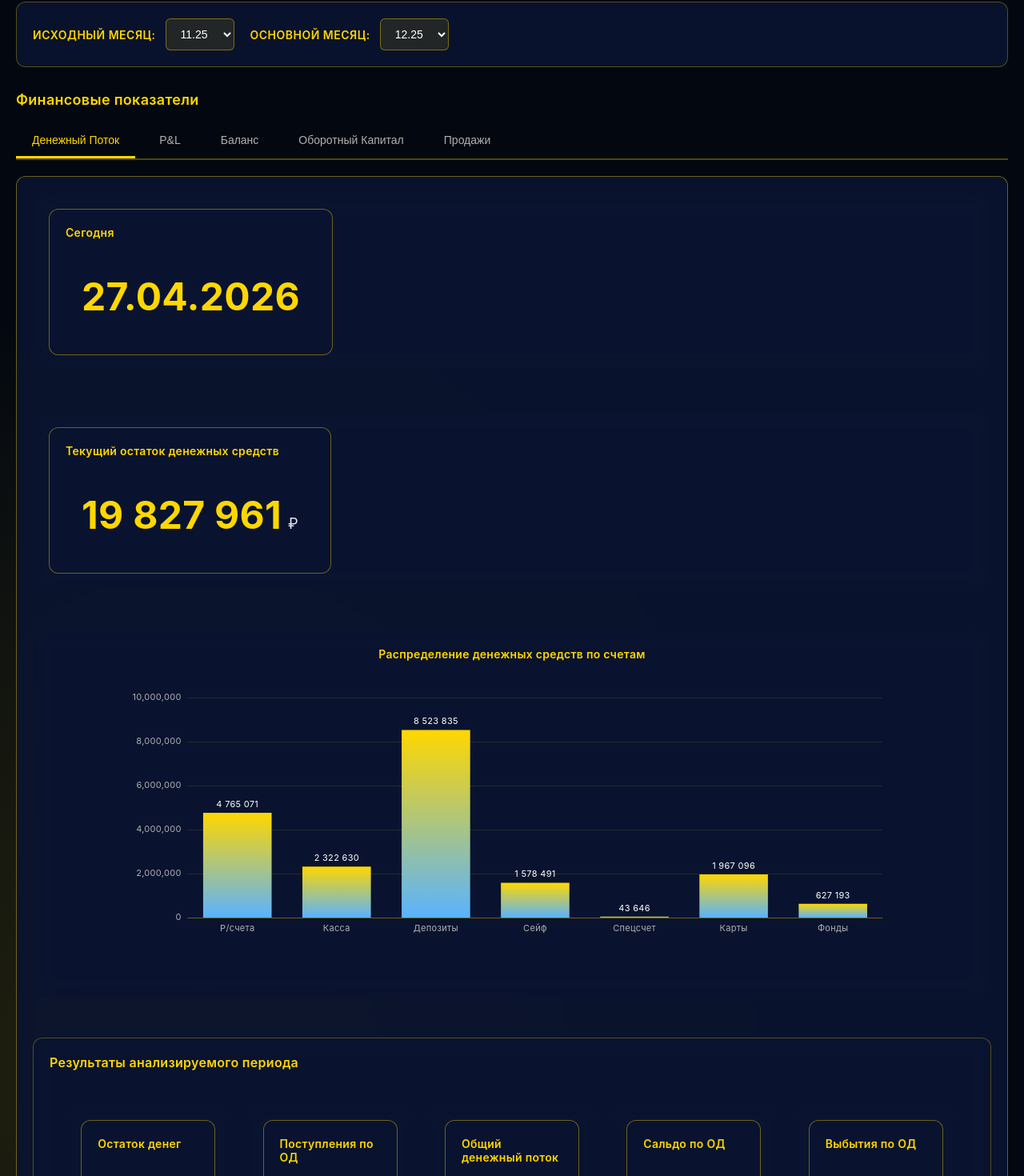
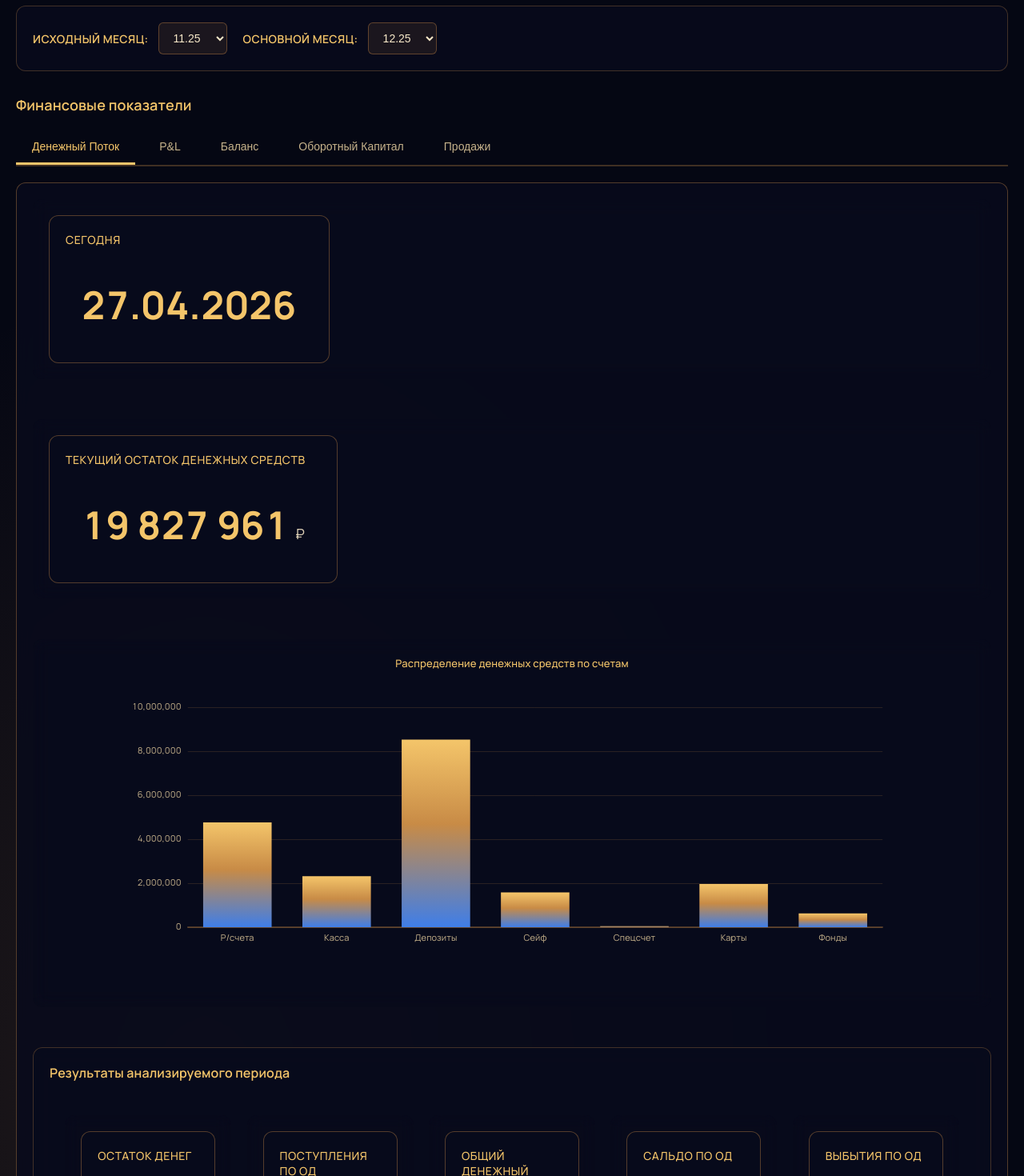
Before and after one commit to rtentser/dashboard-echarts, a React (Vite) app: page / in a window 1280 px wide. Shown: the part 87-1557 px from the top of the page at 80% size. Built offline with nearby package versions, Linux system fonts and the light colour scheme.

Commit message:
Fix styles

```diff
--- a/index.html
+++ b/index.html
@@ -1,12 +1,18 @@
 <!doctype html>
 <html lang="en">
+
 <head>
+  <link rel="preconnect" href="https://fonts.googleapis.com">
+  <link rel="preconnect" href="https://fonts.gstatic.com" crossorigin>
+  <link href="https://fonts.googleapis.com/css2?family=Manrope:wght@400;500;600;700&display=swap" rel="stylesheet">
   <meta charset="UTF-8" />
   <meta name="viewport" content="width=device-width, initial-scale=1.0" />
   <title>ECharts JSON MVP</title>
 </head>
+
 <body>
   <div id="root"></div>
   <script type="module" src="/src/main.tsx"></script>
 </body>
+
 </html>
--- a/src/chartConfigToOption.ts
+++ b/src/chartConfigToOption.ts
@@ -9,15 +9,22 @@ const ensureSameLength = (left: unknown[], right: unknown[], message: string) =>
 
 // Dark theme colors matching the design
 const darkThemeColors = {
-  bgDark: '#030810',
-  bgCard: '#0a1530',
-  borderGold: '#ffd700',
-  textGold: '#ffd700',
-  textLight: '#ffffff',
-  textMuted: '#b0b0b0',
-  blueLight: '#5ab3ff',
-  blueDark: '#1a2f50',
-  chartColors: ['#ffd700', '#5ab3ff', '#7cb342', '#ff6b6b', '#29b6f6', '#ab47bc'],
+  bgDark: '#0a1020',
+  bgCard: '#111a33',
+  borderGold: '#c88b46',
+  textGold: '#f4c56a',
+  textLight: '#f6e7c8',
+  textMuted: '#c7b38c',
+  blueLight: '#3f7ee8',
+  blueDark: '#102a5c',
+  chartColors: [
+    '#f4c56a',
+    '#3f7ee8',
+    '#2f63c7',
+    '#b87532',
+    '#a7d98b',
+    '#e25b4f',
+  ],
 };
 
 // Base dark theme configuration
@@ -25,40 +32,46 @@ const getDarkThemeConfig = (title: string = ''): Partial<EChartsOption> => ({
   backgroundColor: 'transparent',
   textStyle: {
     color: darkThemeColors.textLight,
-    fontFamily: 'Inter, system-ui, sans-serif',
+    fontFamily: 'Manrope, Inter, system-ui, sans-serif',
   },
   title: {
     text: title,
     textStyle: {
       color: darkThemeColors.textGold,
-      fontSize: 14,
-      fontWeight: 600,
+      fontSize: 13,
+      fontWeight: 500,
     },
     left: 'center',
     top: 0,
   },
   tooltip: {
-    backgroundColor: 'rgba(15, 37, 64, 0.9)',
-    borderColor: '#f0c674',
+    backgroundColor: 'rgba(20, 32, 58, 0.95)',
+    borderColor: '#c88b46',
     textStyle: {
       color: darkThemeColors.textLight,
+      fontFamily: 'Manrope, Inter, system-ui, sans-serif',
+      fontSize: 12,
     },
-    borderWidth: 1,
+    borderWidth: 1.25,
   },
   xAxis: {
     type: 'category',
     axisLine: {
       lineStyle: {
-        color: 'rgba(255, 215, 0, 0.3)',
+        color: 'rgba(200, 139, 70, 0.48)',
+        width: 1.5,
       },
     },
     axisLabel: {
       color: darkThemeColors.textMuted,
       fontSize: 11,
+      fontWeight: 400,
+      fontFamily: 'Manrope, Inter, system-ui, sans-serif',
     },
     splitLine: {
       lineStyle: {
-        color: 'rgba(255, 215, 0, 0.12)',
+        color: 'rgba(200, 139, 70, 0.18)',
+        width: 1,
       },
     },
   },
@@ -66,16 +79,20 @@ const getDarkThemeConfig = (title: string = ''): Partial<EChartsOption> => ({
     type: 'value',
     axisLine: {
       lineStyle: {
-        color: 'rgba(255, 215, 0, 0.3)',
+        color: 'rgba(200, 139, 70, 0.48)',
+        width: 1.5,
       },
     },
     axisLabel: {
       color: darkThemeColors.textMuted,
       fontSize: 11,
+      fontWeight: 400,
+      fontFamily: 'Manrope, Inter, system-ui, sans-serif',
     },
     splitLine: {
       lineStyle: {
-        color: 'rgba(255, 215, 0, 0.12)',
+        color: 'rgba(200, 139, 70, 0.18)',
+        width: 1,
       },
     },
   },
@@ -131,8 +148,8 @@ export const chartConfigToOption = (config: ChartConfig): EChartsOption => {
                 x2: 0,
                 y2: 1,
                 colorStops: [
-                  { offset: 0, color: 'rgba(255, 215, 0, 0.4)' },
-                  { offset: 1, color: 'rgba(255, 215, 0, 0.08)' },
+                  { offset: 0, color: 'rgba(244, 197, 106, 0.45)' },
+                  { offset: 1, color: 'rgba(200, 139, 70, 0.08)' },
                 ],
               },
             },
@@ -166,14 +183,6 @@ export const chartConfigToOption = (config: ChartConfig): EChartsOption => {
           type: 'bar',
           data: s.data,
           name: s.name,
-          label: {
-            show: true,
-            position: 'top',
-            color: darkThemeColors.textLight,
-            fontSize: 11,
-            formatter: ({ value }: any) =>
-              typeof value === 'number' ? value.toLocaleString('ru-RU') : String(value),
-          },
           itemStyle: {
             color: darkThemeColors.chartColors[idx % darkThemeColors.chartColors.length],
           },
@@ -199,8 +208,9 @@ export const chartConfigToOption = (config: ChartConfig): EChartsOption => {
                 x2: 0,
                 y2: 1,
                 colorStops: [
-                  { offset: 0, color: '#ffd700' },
-                  { offset: 1, color: '#5ab3ff' },
+                  { offset: 0, color: '#f4c56a' },
+                  { offset: 0.45, color: '#c88b46' },
+                  { offset: 1, color: '#3f7ee8' },
                 ],
               },
             },
@@ -213,19 +223,12 @@ export const chartConfigToOption = (config: ChartConfig): EChartsOption => {
                   x2: 0,
                   y2: 1,
                   colorStops: [
-                    { offset: 0, color: '#ffed4e' },
-                    { offset: 1, color: '#5ab3ff' },
+                    { offset: 0, color: '#ffe08a' },
+                    { offset: 0.45, color: '#d99a4a' },
+                    { offset: 1, color: '#5b9cff' },
                   ],
                 },
               },
-            },
-            label: {
-              show: true,
-              position: 'top',
-              color: darkThemeColors.textLight,
-              fontSize: 11,
-              formatter: ({ value }: any) =>
-                typeof value === 'number' ? value.toLocaleString('ru-RU') : String(value),
             },
           },
         ];
@@ -291,16 +294,20 @@ export const chartConfigToOption = (config: ChartConfig): EChartsOption => {
           type: 'value' as const,
           axisLine: {
             lineStyle: {
-              color: 'rgba(255, 215, 0, 0.3)',
+              color: 'rgba(200, 139, 70, 0.48)',
+              width: 1.5,
             },
           },
           axisLabel: {
             color: darkThemeColors.textMuted,
             fontSize: 11,
+            fontWeight: 400,
+            fontFamily: 'Manrope, Inter, system-ui, sans-serif',
           },
           splitLine: {
             lineStyle: {
-              color: 'rgba(255, 215, 0, 0.12)',
+              color: 'rgba(200, 139, 70, 0.18)',
+              width: 1,
             },
           },
         },
@@ -308,16 +315,20 @@ export const chartConfigToOption = (config: ChartConfig): EChartsOption => {
           type: 'value' as const,
           axisLine: {
             lineStyle: {
-              color: 'rgba(255, 215, 0, 0.3)',
+              color: 'rgba(200, 139, 70, 0.48)',
+              width: 1.5,
             },
           },
           axisLabel: {
             color: darkThemeColors.textMuted,
             fontSize: 11,
+            fontWeight: 400,
+            fontFamily: 'Manrope, Inter, system-ui, sans-serif',
           },
           splitLine: {
             lineStyle: {
-              color: 'rgba(255, 215, 0, 0.12)',
+              color: 'rgba(200, 139, 70, 0.18)',
+              width: 1,
             },
           },
         },
@@ -397,8 +408,8 @@ export const chartConfigToOption = (config: ChartConfig): EChartsOption => {
                 x2: 0,
                 y2: 1,
                 colorStops: [
-                  { offset: 0, color: 'rgba(255, 215, 0, 0.4)' },
-                  { offset: 1, color: 'rgba(255, 215, 0, 0.08)' },
+                  { offset: 0, color: 'rgba(244, 197, 106, 0.45)' },
+                  { offset: 1, color: 'rgba(200, 139, 70, 0.08)' },
                 ],
               },
             },
--- a/src/styles.css
+++ b/src/styles.css
@@ -1,15 +1,20 @@
 :root {
-  font-family: 'Inter', 'Segoe UI', system-ui, -apple-system, BlinkMacSystemFont, sans-serif;
-  --bg-dark: #030810;
-  --bg-card: #0a1530;
-  --border-gold: #ffd700;
-  --text-gold: #ffd700;
-  --text-light: #ffffff;
-  --text-muted: #b0b0b0;
-  --blue-light: #5ab3ff;
-  --blue-dark: #1a2f50;
-  --gradient-gold: linear-gradient(135deg, #ffd700 0%, #ffed4e 100%);
-  --glass: rgba(10, 21, 48, 0.9);
+  --bg-dark: #050713;
+  --bg-card: #0b1022;
+  --glass: rgba(8, 11, 28, 0.88);
+
+  --border-gold: #c88b46;
+  --text-gold: #f4c56a;
+  --text-light: #f6e7c8;
+  --text-muted: #c7b38c;
+
+  --blue-light: #3f7ee8;
+  --blue-dark: #102a5c;
+
+  --success: #a7d98b;
+  --danger: #e25b4f;
+
+  --gradient-gold: linear-gradient(135deg, #f8d47a 0%, #b87532 100%);
 }
 
 * {
@@ -19,11 +24,18 @@
 }
 
 body {
-  background: var(--bg-dark);
+  background: radial-gradient(circle at 20% 10%,
+      rgba(63, 126, 232, 0.12),
+      transparent 40%),
+    radial-gradient(circle at 80% 90%,
+      rgba(200, 139, 70, 0.08),
+      transparent 40%),
+    #0a1020;
   color: var(--text-light);
-  font-family: var(--font-family);
+  font-family: 'Manrope', 'Inter', system-ui, sans-serif;
+  font-variant-numeric: tabular-nums;
+  letter-spacing: 0.01em;
   font-size: 14px;
-  letter-spacing: 0.3px;
 }
 
 /* Month Selector */
@@ -33,7 +45,7 @@ body {
   margin-bottom: 30px;
   padding: 20px;
   background: var(--glass);
-  border: 1px solid rgba(255, 215, 0, 0.3);
+  border: 1px solid rgba(200, 139, 70, 0.3);
   border-radius: 12px;
   backdrop-filter: blur(10px);
   flex-wrap: wrap;
@@ -56,8 +68,8 @@ body {
 
 .month-selector-input {
   padding: 10px 14px;
-  background: rgba(255, 215, 0, 0.1);
-  border: 1px solid rgba(255, 215, 0, 0.4);
+  background: rgba(200, 139, 70, 0.1);
+  border: 1px solid rgba(200, 139, 70, 0.4);
   border-radius: 6px;
   color: var(--text-light);
   font-size: 14px;
@@ -66,14 +78,14 @@ body {
 }
 
 .month-selector-input:hover {
-  border-color: rgba(255, 215, 0, 0.8);
-  background: rgba(255, 215, 0, 0.15);
+  border-color: rgba(200, 139, 70, 0.8);
+  background: rgba(200, 139, 70, 0.15);
 }
 
 .month-selector-input:focus {
   outline: none;
   border-color: var(--text-gold);
-  box-shadow: 0 0 8px rgba(255, 215, 0, 0.3);
+  box-shadow: 0 0 8px rgba(200, 139, 70, 0.3);
 }
 
 .month-selector-input option {
@@ -90,7 +102,7 @@ body {
 #root>div {
   padding: 20px;
   background:
-    radial-gradient(ellipse at 20% 50%, rgba(255, 215, 0, 0.15) 0%, transparent 50%),
+    radial-gradient(ellipse at 20% 50%, rgba(200, 139, 70, 0.15) 0%, transparent 50%),
     var(--bg-dark);
   display: flex;
   flex-direction: column;
@@ -134,8 +146,8 @@ h2 {
 }
 
 .card:hover {
-  border-color: rgba(255, 215, 0, 0.8);
-  box-shadow: 0 12px 40px rgba(255, 215, 0, 0.25);
+  border-color: rgba(200, 139, 70, 0.8);
+  box-shadow: 0 12px 40px rgba(200, 139, 70, 0.25);
 }
 
 /* KPI Cards */
@@ -148,7 +160,7 @@ h2 {
 
 .kpi-card {
   background: var(--glass);
-  border: 1px solid rgba(255, 215, 0, 0.5);
+  border: 1px solid rgba(200, 139, 70, 0.5);
   border-radius: 12px;
   padding: 20px;
   backdrop-filter: blur(10px);
@@ -191,7 +203,7 @@ h2 {
 .tabs-nav {
   display: flex;
   gap: 10px;
-  border-bottom: 2px solid rgba(255, 215, 0, 0.3);
+  border-bottom: 2px solid rgba(200, 139, 70, 0.3);
   padding-bottom: 0;
   overflow-x: auto;
 }
@@ -226,7 +238,7 @@ h2 {
   gap: 20px;
   margin-top: 20px;
   background: var(--glass);
-  border: 1px solid rgba(255, 215, 0, 0.4);
+  border: 1px solid rgba(200, 139, 70, 0.4);
   border-radius: 12px;
   padding: 20px;
   backdrop-filter: blur(10px);
@@ -238,7 +250,7 @@ h2 {
   border-radius: 0;
   padding: 0;
   backdrop-filter: none;
-  border-bottom: 1px solid rgba(255, 215, 0, 0.2);
+  border-bottom: 1px solid rgba(200, 139, 70, 0.2);
 }
 
 .tabs-content>.chart-wrapper:last-child {
@@ -248,7 +260,7 @@ h2 {
 /* Charts */
 .chart-wrapper {
   background: var(--glass);
-  border: 1px solid rgba(255, 215, 0, 0.4);
+  border: 1px solid rgba(200, 139, 70, 0.4);
   border-radius: 12px;
   padding: 20px;
   backdrop-filter: blur(10px);
@@ -260,7 +272,7 @@ h2 {
   color: var(--text-gold);
   margin-bottom: 16px;
   padding-bottom: 12px;
-  border-bottom: 1px solid rgba(255, 215, 0, 0.3);
+  border-bottom: 1px solid rgba(200, 139, 70, 0.3);
 }
 
 /* Stats Circles */
@@ -274,7 +286,7 @@ h2 {
 .stat-circle {
   text-align: center;
   background: var(--glass);
-  border: 1px solid rgba(255, 215, 0, 0.4);
+  border: 1px solid rgba(200, 139, 70, 0.4);
   border-radius: 12px;
   padding: 20px;
 }
@@ -309,7 +321,7 @@ h2 {
 /* Main Metric Display */
 .metric-display {
   background: var(--glass);
-  border: 2px solid rgba(255, 215, 0, 0.6);
+  border: 2px solid rgba(200, 139, 70, 0.6);
   border-radius: 12px;
   padding: 24px;
   text-align: center;
@@ -318,7 +330,7 @@ h2 {
   color: var(--text-gold);
   margin-bottom: 20px;
   letter-spacing: 1px;
-  box-shadow: 0 0 20px rgba(255, 215, 0, 0.2);
+  box-shadow: 0 0 20px rgba(200, 139, 70, 0.2);
 }
 
 /* Scrollbar Styling */
@@ -343,7 +355,7 @@ h2 {
 
 .chart-wrapper-single-value {
   background: var(--glass);
-  border: 1px solid rgba(255, 215, 0, 0.4);
+  border: 1px solid rgba(200, 139, 70, 0.4);
   border-radius: 12px;
   padding: 20px;
   backdrop-filter: blur(10px);
@@ -352,7 +364,7 @@ h2 {
 
 .chart-wrapper-summary {
   background: var(--glass);
-  border: 1px solid rgba(255, 215, 0, 0.4);
+  border: 1px solid rgba(200, 139, 70, 0.4);
   border-radius: 12px;
   padding: 20px;
   backdrop-filter: blur(10px);
@@ -484,7 +496,7 @@ h2 {
   color: var(--text-gold);
   margin-bottom: 10px;
   padding-bottom: 12px;
-  border-bottom: 1px solid rgba(255, 215, 0, 0.3);
+  border-bottom: 1px solid rgba(200, 139, 70, 0.3);
 }
 
 .group-horizontal {
@@ -526,7 +538,7 @@ h2 {
   margin-bottom: 20px;
   padding: 20px;
   background: var(--glass);
-  border: 1px solid rgba(255, 215, 0, 0.3);
+  border: 1px solid rgba(200, 139, 70, 0.3);
   border-radius: 12px;
   backdrop-filter: blur(10px);
 }
@@ -537,7 +549,7 @@ h2 {
   color: var(--text-gold);
   margin-bottom: 10px;
   padding-bottom: 12px;
-  border-bottom: 1px solid rgba(255, 215, 0, 0.3);
+  border-bottom: 1px solid rgba(200, 139, 70, 0.3);
 }
 
 .error {
@@ -583,3 +595,28 @@ h2 {
 .tabs-content .group-vertical-title {
   border-bottom: none;
 }
+
+.metric-value,
+.kpi-value,
+.summary-value,
+.card-value {
+  font-family: 'Manrope', 'Inter', system-ui, sans-serif;
+  font-weight: 600;
+  letter-spacing: 0.015em;
+  font-variant-numeric: tabular-nums;
+}
+
+.card-title,
+.chart-title,
+.metric-title {
+  font-weight: 500;
+  letter-spacing: 0.04em;
+  text-transform: uppercase;
+}
+
+.card-subtitle,
+.metric-label,
+.summary-label {
+  font-weight: 400;
+  letter-spacing: 0.02em;
+}
```
Lines whose indentation alone changed are shown as unchanged.
